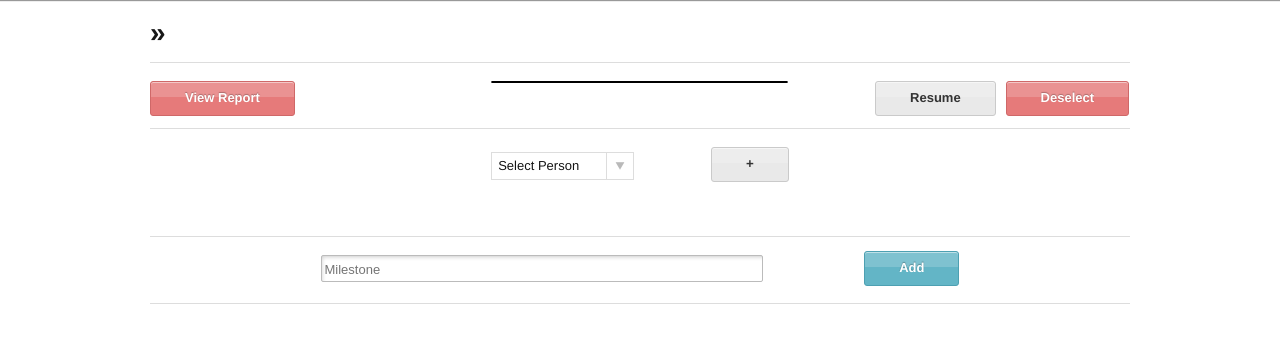
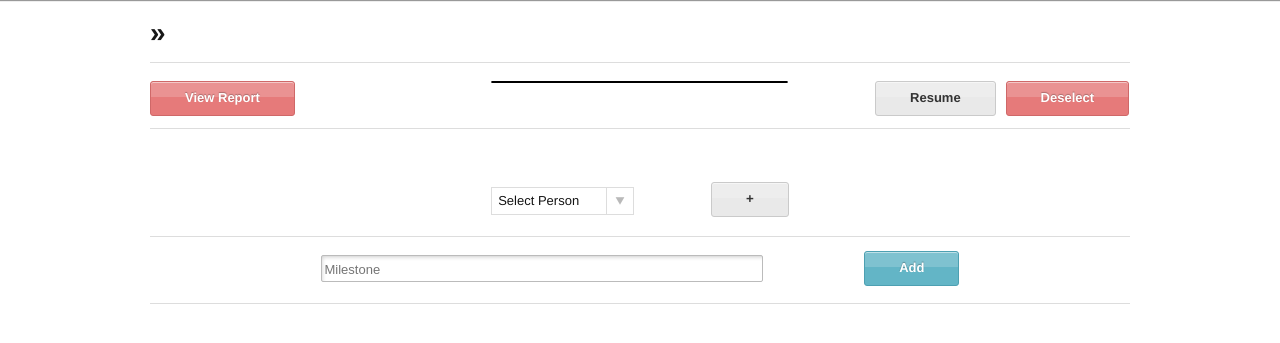
Before and after one commit to adambratt/SWMeeting, a Django app: template templates/meeting.html in a window 1280 px wide. Shown: the part 69-412 px from the top of the page. Run offline with Django 3.2, Linux system fonts and the light colour scheme; the template is opened without the code that fills it, so the values that code supplies are empty; some libraries are stand-ins or nearby versions.

Commit message:
centered changed add person

```diff
--- a/templates/meeting.html
+++ b/templates/meeting.html
@@ -146,6 +146,7 @@
         {% endif %}
     {% endfor %}
     </div>
+</div>
 <div class='row'>
     <div class='four columns centered'>
         <form method='post' class='nice custom' action='#'>
@@ -158,10 +159,9 @@
             </select>
         </form>
     </div>
+    <div>
+        <hr>
     </div>
-</div>
-<div class='row'>
-    <hr>
 </div>
 <div class="row">
     <div class='eight offset-by-two columns'>
```
Lines whose indentation alone changed are shown as unchanged.
